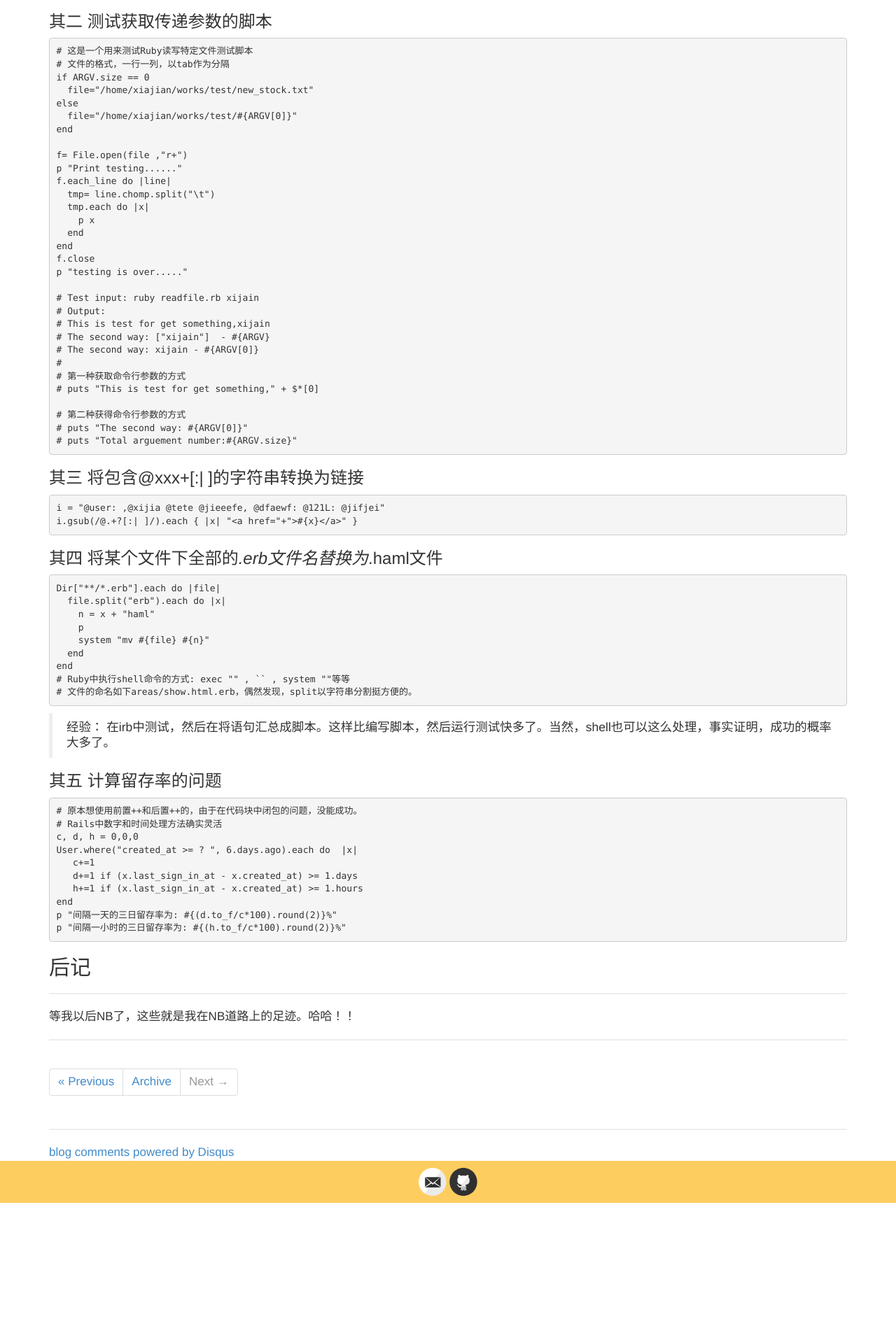
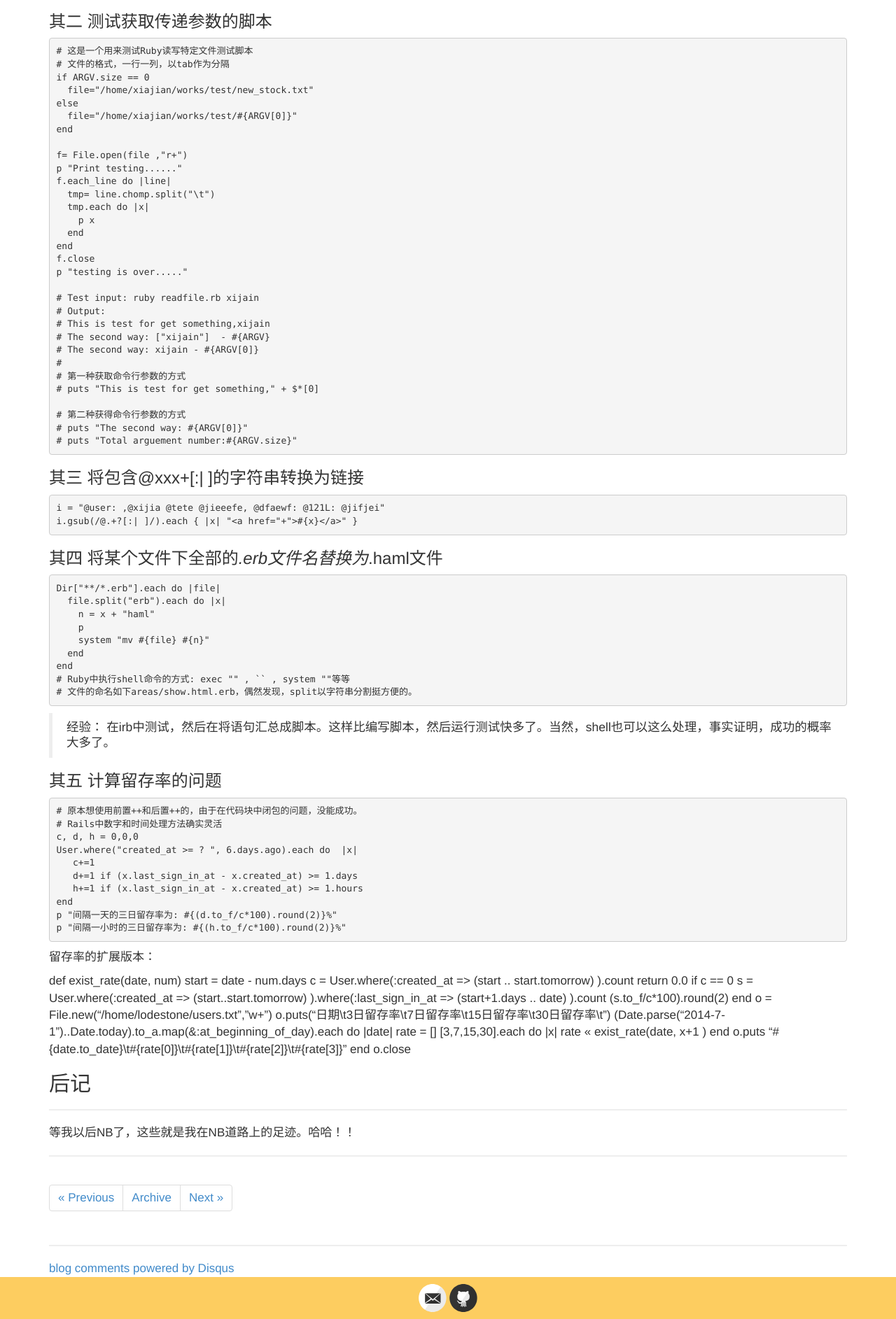
Before and after one commit to xiajian/xiajian.github.io, a Jekyll site: the page built from _posts/2014-10-10-一些自写的Ruby脚本.md, in a window 1280 px wide. Shown: the part 969-2854 px from the top of the page at 70% size. Built offline with Jekyll 4.4.1, drawn with Linux system fonts in a browser that asks for light colours; comment, search, counter and statistics services are not loaded; before the commit the page ends 2688 px from its top, so only the background shows below that.

```diff
--- a/_posts/2014-10-10-一些自写的Ruby脚本.md
+++ b/_posts/2014-10-10-一些自写的Ruby脚本.md
@@ -106,6 +106,27 @@
     p "间隔一天的三日留存率为: #{(d.to_f/c*100).round(2)}%"
     p "间隔一小时的三日留存率为: #{(h.to_f/c*100).round(2)}%"
 
+留存率的扩展版本：
+
+
+def exist_rate(date, num)
+     start = date - num.days
+     c = User.where(:created_at => (start .. start.tomorrow) ).count
+     return 0.0 if c == 0
+     s = User.where(:created_at => (start..start.tomorrow) ).where(:last_sign_in_at => (start+1.days .. date) ).count
+     (s.to_f/c*100).round(2)
+   end
+   o = File.new("/home/lodestone/users.txt","w+")
+   o.puts("日期\t3日留存率\t7日留存率\t15日留存率\t30日留存率\t")
+   (Date.parse("2014-7-1")..Date.today).to_a.map(&:at_beginning_of_day).each do |date|
+     rate = []
+     [3,7,15,30].each do |x|
+       rate << exist_rate(date, x+1 )
+     end
+     o.puts "#{date.to_date}\t#{rate[0]}\t#{rate[1]}\t#{rate[2]}\t#{rate[3]}"
+   end
+   o.close
+
 ## 后记
 ----
 
--- a/assets/themes/bootstrap-3/css/style.css
+++ b/assets/themes/bootstrap-3/css/style.css
@@ -27,8 +27,8 @@
 .site-avatar {
     float: center;
     height: 160px;
-    margin-right: 0px;
     width: 160px;
+    margin: 0 20px;
 }
 
 /* 控制图像的宽度 */
@@ -58,7 +58,9 @@
 .post > .more {
   margin: 10px 0;
   text-align: left; }
-
+.pic {
+  margin: 0 auto;
+}
 /* post-full*/
 .post-full .date {
   margin-bottom: 20px;
```
Also changed, not shown: _posts/2014-09-06-心情日记.md (+14 -1 lines), _posts/2014-10-03-大剑.md (+3 -3 lines), _posts/2014-10-08-Unicorn.md (+8 -0 lines), _posts/2014-10-09-Taste Haml.md (+6 -12 lines), _posts/2014-10-14-安装ruby-oci8.md (added, +33 -0 lines).
